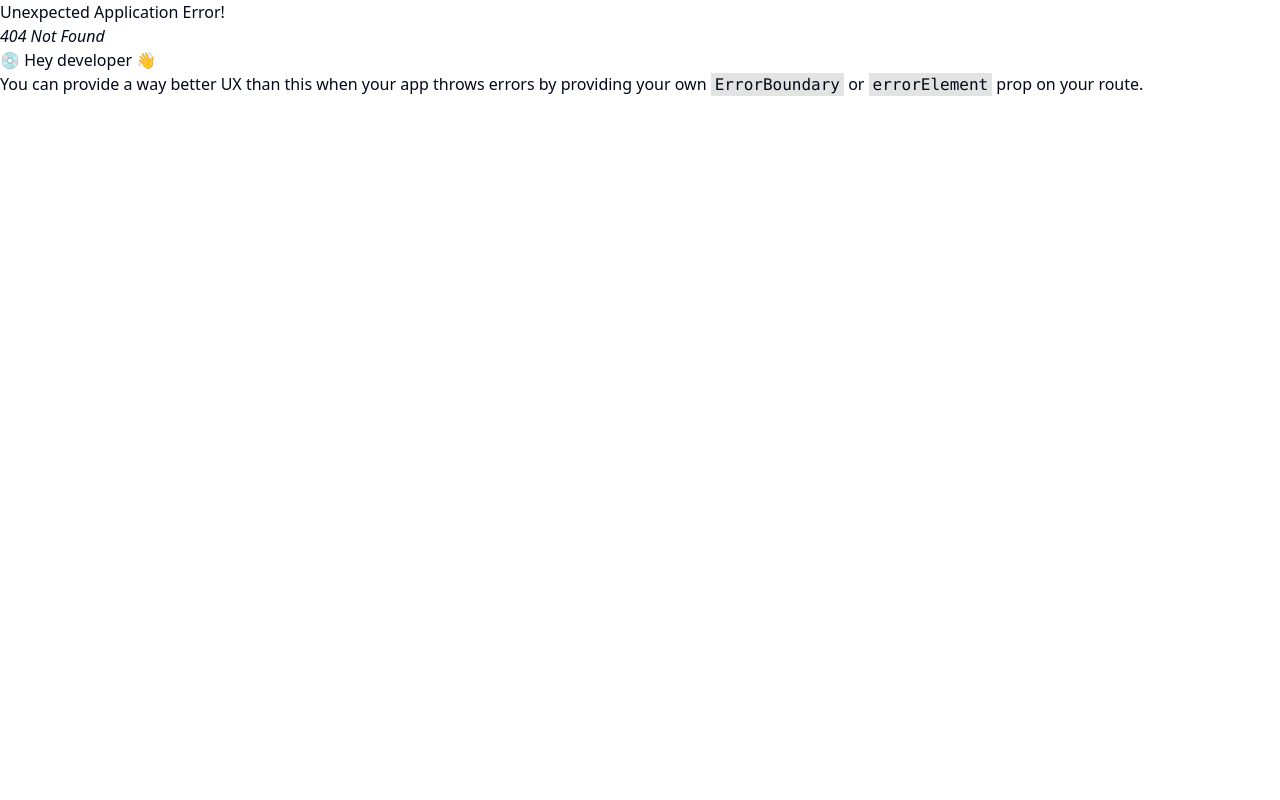
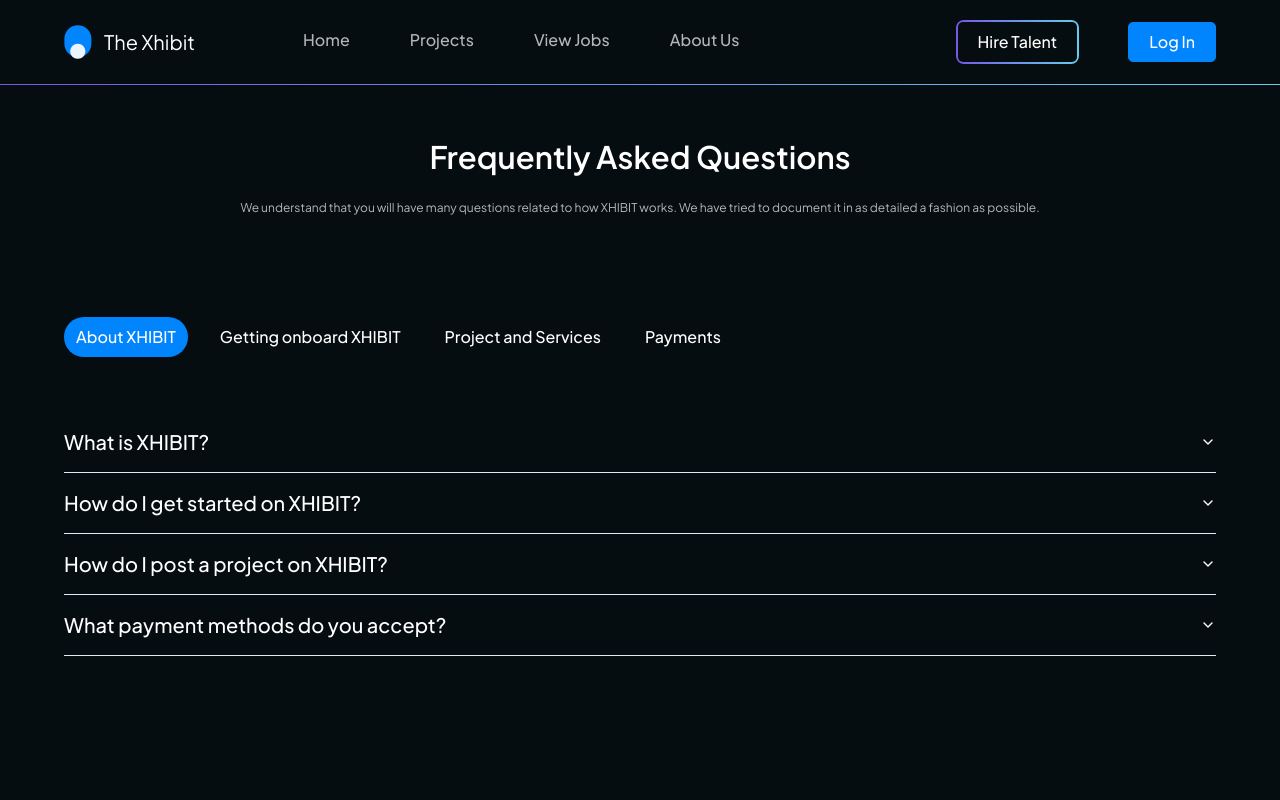
Before and after one commit to phealex/xhibit-social-ui, a React (Vite) app: page /faq in a window 1280 px wide. Before the commit this address had no page. Shown: the top 800 px of the page. Built offline with nearby package versions, Linux system fonts and the light colour scheme.

Commit message:
faq page done

```diff
--- a/package.json
+++ b/package.json
@@ -11,6 +11,7 @@
   },
   "dependencies": {
     "@hookform/resolvers": "^3.3.4",
+    "@radix-ui/react-accordion": "^1.1.2",
     "@radix-ui/react-avatar": "^1.0.4",
     "@radix-ui/react-dialog": "^1.0.5",
     "@radix-ui/react-label": "^2.0.2",
--- /dev/null
+++ b/src/components/ui/accordion.tsx
@@ -0,0 +1,56 @@
+import * as React from "react"
+import * as AccordionPrimitive from "@radix-ui/react-accordion"
+import { ChevronDown } from "lucide-react"
+
+import { cn } from "@/lib/utils"
+
+const Accordion = AccordionPrimitive.Root
+
+const AccordionItem = React.forwardRef<
+  React.ElementRef<typeof AccordionPrimitive.Item>,
+  React.ComponentPropsWithoutRef<typeof AccordionPrimitive.Item>
+>(({ className, ...props }, ref) => (
+  <AccordionPrimitive.Item
+    ref={ref}
+    className={cn("border-b", className)}
+    {...props}
+  />
+))
+AccordionItem.displayName = "AccordionItem"
+
+const AccordionTrigger = React.forwardRef<
+  React.ElementRef<typeof AccordionPrimitive.Trigger>,
+  React.ComponentPropsWithoutRef<typeof AccordionPrimitive.Trigger>
+>(({ className, children, ...props }, ref) => (
+  <AccordionPrimitive.Header className="flex">
+    <AccordionPrimitive.Trigger
+      ref={ref}
+      className={cn(
+        "flex flex-1 items-center justify-between py-4 font-medium transition-all hover:underline [&[data-state=open]>svg]:rotate-180",
+        className
+      )}
+      {...props}
+    >
+      {children}
+      <ChevronDown className="h-4 w-4 shrink-0 transition-transform duration-200" />
+    </AccordionPrimitive.Trigger>
+  </AccordionPrimitive.Header>
+))
+AccordionTrigger.displayName = AccordionPrimitive.Trigger.displayName
+
+const AccordionContent = React.forwardRef<
+  React.ElementRef<typeof AccordionPrimitive.Content>,
+  React.ComponentPropsWithoutRef<typeof AccordionPrimitive.Content>
+>(({ className, children, ...props }, ref) => (
+  <AccordionPrimitive.Content
+    ref={ref}
+    className="overflow-hidden text-sm transition-all data-[state=closed]:animate-accordion-up data-[state=open]:animate-accordion-down"
+    {...props}
+  >
+    <div className={cn("pb-4 pt-0", className)}>{children}</div>
+  </AccordionPrimitive.Content>
+))
+
+AccordionContent.displayName = AccordionPrimitive.Content.displayName
+
+export { Accordion, AccordionItem, AccordionTrigger, AccordionContent }
--- a/src/constants/index.ts
+++ b/src/constants/index.ts
@@ -656,3 +656,30 @@ export const PricingData: {
     hasBorder: false
   },
 ]
+
+
+export const faqHeaders: string[] = [
+  "About XHIBIT", "Getting onboard XHIBIT", "Project and Services", "Payments"
+]
+
+export const faqData: {
+  question: string;
+  answer: string;
+}[] = [
+  {
+    question: "What is XHIBIT?",
+    answer: "XHIBIT is a platform that connects tech talents with companies looking to hire. We provide a seamless experience for both parties, ensuring that the hiring process is smooth and efficient."
+  },
+  {
+    question: "How do I get started on XHIBIT?",
+    answer: "Getting started on XHIBIT is easy. Simply sign up and create a profile. Once your profile is complete, you can start applying for jobs or posting projects. If you’re a company looking to hire, you can start posting jobs and sourcing talent right away."
+  },
+  {
+    question: "How do I post a project on XHIBIT?",
+    answer: "Posting a project on XHIBIT is simple. Once you’re signed in, navigate to the “Projects” tab and click on “Post a Project.” Fill in the required details and submit your project. Once your project is live, you can start receiving proposals from talented freelancers."
+  },
+  {
+    question: "What payment methods do you accept?",
+    answer: "We accept all major credit and debit cards, as well as PayPal. If you have any questions about payment methods, feel free to reach out to our support team."
+  },
+]
--- a/src/pages/career/Career.tsx
+++ b/src/pages/career/Career.tsx
@@ -6,7 +6,7 @@ const Career: FC = () => {
     <div className=" bg-home_gradient w-full py-[50px]">
       <div className="flex flex-col gap-[100px] w-[90%]  mx-auto">
         <div className="flex justify-between md:justify-center md:gap-5">
-          <h1 className="text-[31px] font-Jakarta text-white leading-[44px] lg:text-[64px] lg:leading-[90px] font-semibold">
+          <h1 className="text-[31px] font-Jakarta text-white leading-[44px] lg:text-[64px] lg:leading-[90px] font-semibold lg:my-auto">
             XHIBIT
           </h1>
           <Separator orientation="vertical" className=" text-white " />
--- /dev/null
+++ b/src/pages/faq/FAQ.tsx
@@ -0,0 +1,63 @@
+import { Accordion, AccordionContent, AccordionItem, AccordionTrigger } from "@/components/ui/accordion";
+import { Button } from "@/components/ui/button";
+import { faqData, faqHeaders } from "@/constants";
+import { FC, useState } from "react";
+
+const FAQ: FC = () => {
+    const [activeHeader, setActiveHeader] = useState(faqHeaders[0]);
+  return (
+    <div className=" bg-home_gradient w-full py-[50px]">
+      <div className="w-[90%] mx-auto flex flex-col gap-[100px]">
+        <div className="flex flex-col gap-5 ">
+          <h1 className=" font-Jakarta text-[31px] font-semibold leading-[44px] text-center text-white">
+            Frequently Asked Questions
+          </h1>
+          <p className="font-Jakarta text-[12px] font-normal text-center text-white/70">
+            We understand that you will have many questions related to how
+            XHIBIT works. We have tried to document it in as detailed a fashion
+            as possible.
+          </p>
+        </div>
+        <div className="flex flex-col gap-[55px] ">
+            <div className="flex gap-5 items-center overflow-x-scroll ">
+                {
+                    faqHeaders.map((header, index) => (
+                        <Button
+                            key={index}
+                            className={`font-Jakarta text-[16px] font-medium text-white py-2 px-3 border-none outline-none hover:border-none hover:outline-none ${
+                                activeHeader === header ? " bg-primary_blue rounded-[23px] hover:bg-primary_blue " : " bg-transparent hover:bg-transparent"
+                            }`}
+                            onClick={() => setActiveHeader(header)}
+                        >
+                            {header}
+                        </Button>
+
+                    ))
+                }
+            </div>
+            <Accordion type="single" collapsible >
+                {
+                    faqData.map((data, index) => (
+                        <AccordionItem key={index} title={data.question} value={data.question}>
+                        <AccordionTrigger className="font-Jakarta text-left text-[20px] font-medium leading-7 text-white">
+                            {/* <p > */}
+                                {data.question}
+                            {/* </p> */}
+                        </AccordionTrigger>
+                        <AccordionContent>
+                            <p className="font-Jakarta text-[16px] font-light leading-7 text-white/80">
+                                {data.answer}
+                            </p>
+                        </AccordionContent>
+                        </AccordionItem>
+                    ))
+                }
+
+            </Accordion>
+        </div>
+      </div>
+    </div>
+  );
+};
+
+export default FAQ;
```
Also changed, not shown: src/App.tsx (+6 -1 lines), 1 other file (tests, documents, lock files or other folders).
